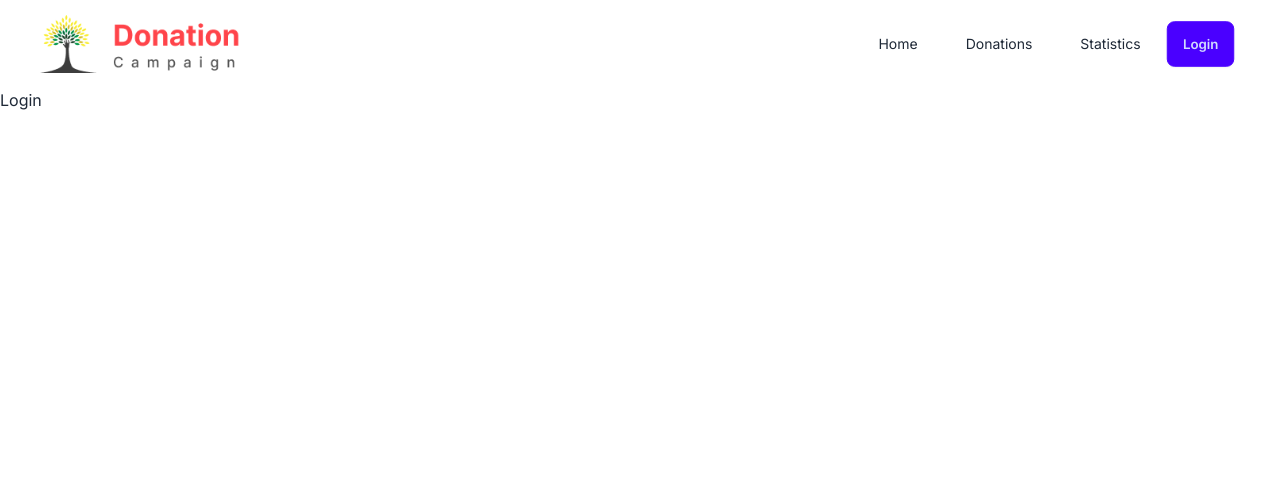
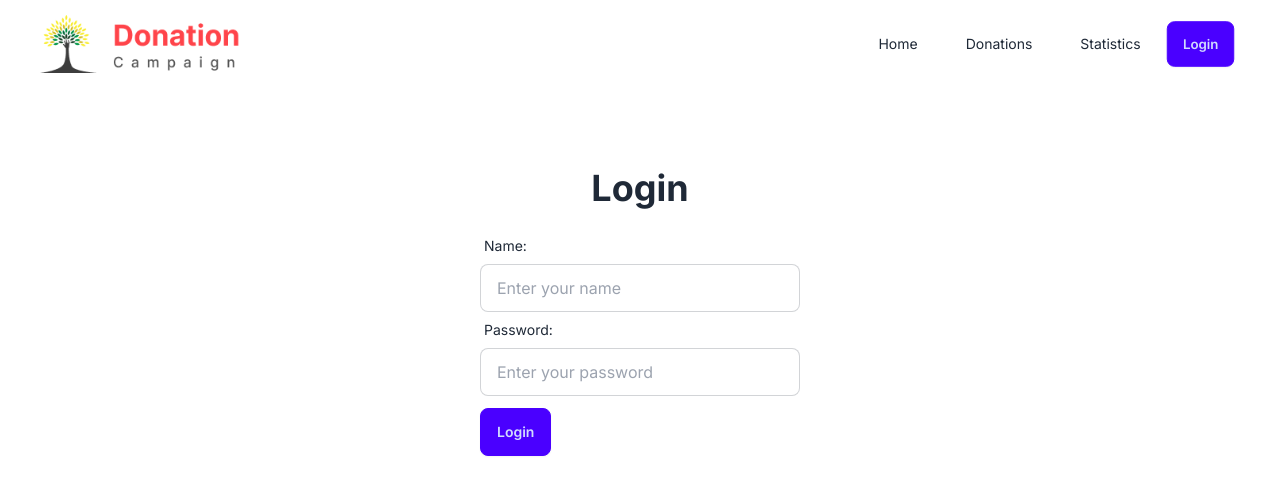
Before and after one commit to tanvirulislam149/donation-FE, a Next.js app: page /login in a window 1280 px wide. Shown: the top 494 px of the page. Built offline with nearby package versions, Linux system fonts and the light colour scheme.

Commit message:
login page done

```diff
--- a/src/app/login/page.tsx
+++ b/src/app/login/page.tsx
@@ -1,7 +1,30 @@
 import React from "react";
 
 const Login = () => {
-	return <div>Login</div>;
+	return (
+		<div className="flex justify-center items-center mt-20">
+			<div className="md:w-1/4 w-5/6">
+				<p className="text-center text-4xl font-bold mb-5">Login</p>
+				<div className="label">
+					<span className="label-text">Name:</span>
+				</div>
+				<input
+					type="text"
+					placeholder="Enter your name"
+					className="input input-bordered w-full"
+				/>
+				<div className="label">
+					<span className="label-text">Password:</span>
+				</div>
+				<input
+					type="password"
+					placeholder="Enter your password"
+					className="input input-bordered w-full"
+				/>
+				<button className="btn btn-primary mt-3">Login</button>
+			</div>
+		</div>
+	);
 };
 
 export default Login;
```
